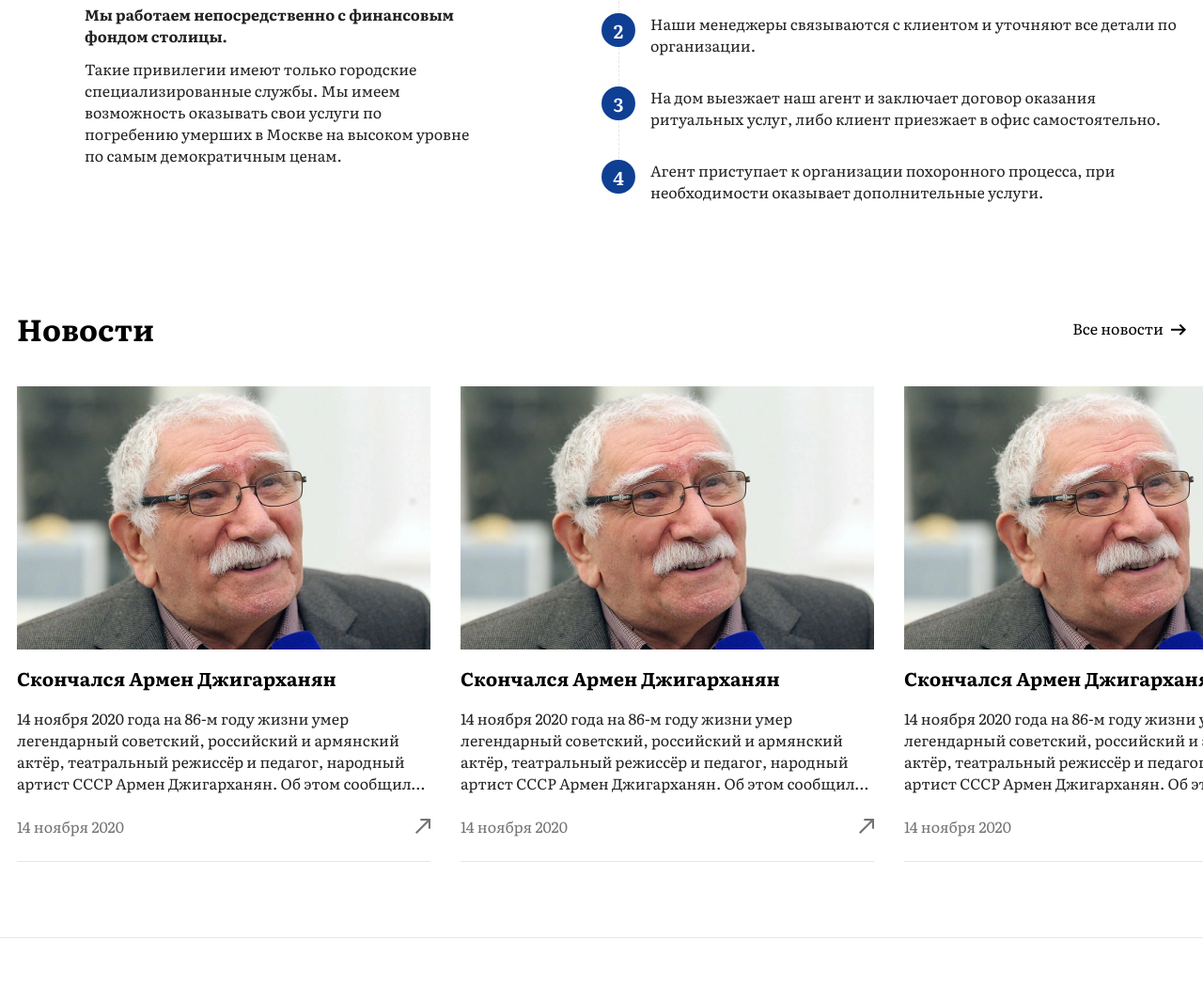
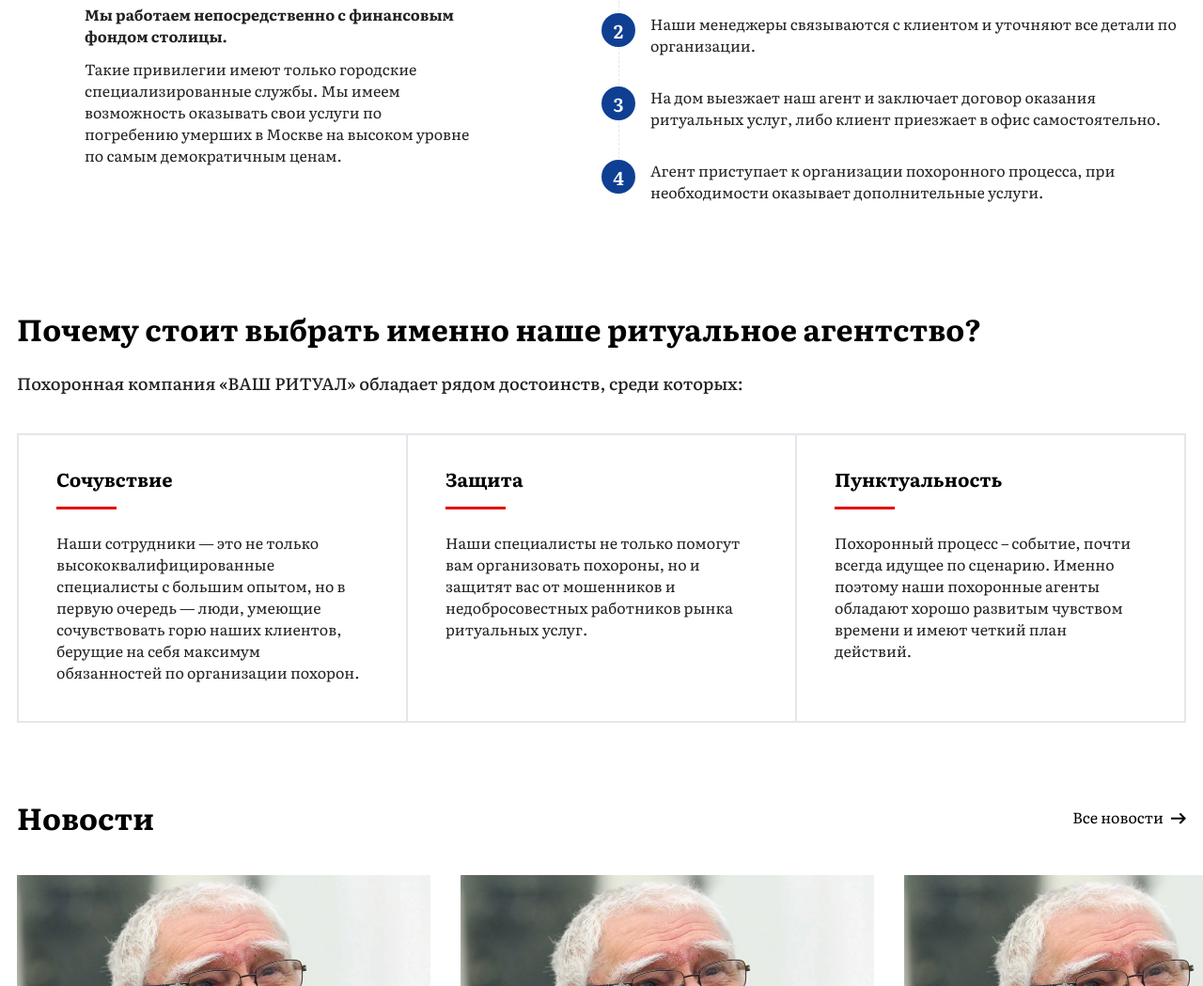
Before and after one commit to Hillel1408/your-ritual, a website: page #src/index.html in a window 1280 px wide. Shown: the part 3057-4106 px from the top of the page at 94% size. Drawn offline with nearby package versions, Linux system fonts and the light colour scheme; files that its build step writes are made by us from their sources; files whose address does not match are found by name; a web font is replaced by a local one.

Commit message:
достоинства

```diff
--- /dev/null
+++ b/#src/html/worth.html
@@ -0,0 +1,37 @@
+<div class="worth">
+  <div class="container">
+    <h2 class="title">
+      Почему стоит выбрать именно наше ритуальное агентство?
+    </h2>
+    <p>
+      Похоронная компания «ВАШ РИТУАЛ» обладает рядом достоинств, среди которых:
+    </p>
+    <div class="worth__grid">
+      <div>
+        <h3>Сочувствие</h3>
+        <p class="text">
+          Наши сотрудники — это не только высококвалифицированные специалисты с
+          большим опытом, но в первую очередь — люди, умеющие сочувствовать горю
+          наших клиентов, берущие на себя максимум обязанностей по организации
+          похорон.
+        </p>
+      </div>
+      <div>
+        <h3>Защита</h3>
+        <p class="text">
+          Наши специалисты не только помогут вам организовать похороны, но и
+          защитят вас от мошенников и недобросовестных работников рынка
+          ритуальных услуг.
+        </p>
+      </div>
+      <div>
+        <h3>Пунктуальность</h3>
+        <p class="text">
+          Похоронный процесс – событие, почти всегда идущее по сценарию. Именно
+          поэтому наши похоронные агенты обладают хорошо развитым чувством
+          времени и имеют четкий план действий.
+        </p>
+      </div>
+    </div>
+  </div>
+</div>
--- a/#src/index.html
+++ b/#src/index.html
@@ -15,7 +15,7 @@
       @@include('./html/services.html') @@include('./html/advantages.html')
       @@include('./html/geography.html') @@include('./html/price.html')
       @@include('./html/promo.html') @@include('./html/stages.html')
-      @@include('./html/news.html')
+      @@include('./html/worth.html') @@include('./html/news.html')
     </main>
     @@include('./html/footer.html')
     <script src="js/swiper-bundle.min.js"></script>
--- /dev/null
+++ b/#src/scss/sections/worth.scss
@@ -0,0 +1,42 @@
+.worth {
+  padding-top: 80px;
+  & > div {
+    & > h2 {
+      margin-bottom: 24px;
+    }
+    & > p {
+      font-weight: 500;
+      font-size: 18px;
+      line-height: 144%;
+      color: var(--simple-text);
+      margin-bottom: 40px;
+    }
+  }
+  &__grid {
+    display: grid;
+    grid-template-columns: 1fr 1fr 1fr;
+    border: 0.5px solid var(--line);
+    & > div {
+      padding: 32px 40px 40px 40px;
+      border: 0.5px solid var(--line);
+      & > h3 {
+        font-weight: 700;
+        font-size: 20px;
+        line-height: 140%;
+        color: var(--black);
+        padding-bottom: 19px;
+        position: relative;
+        margin-bottom: 24px;
+        &::after {
+          content: "";
+          width: 64px;
+          height: 3px;
+          background: var(--red);
+          display: block;
+          position: absolute;
+          bottom: 0;
+        }
+      }
+    }
+  }
+}
--- a/#src/scss/style.scss
+++ b/#src/scss/style.scss
@@ -84,3 +84,4 @@
 @import "./sections/geography";
 @import "./sections/price";
 @import "./sections/stages";
+@import "./sections/worth";
```
Also changed, not shown: dist/css/style.css, dist/index.html.
